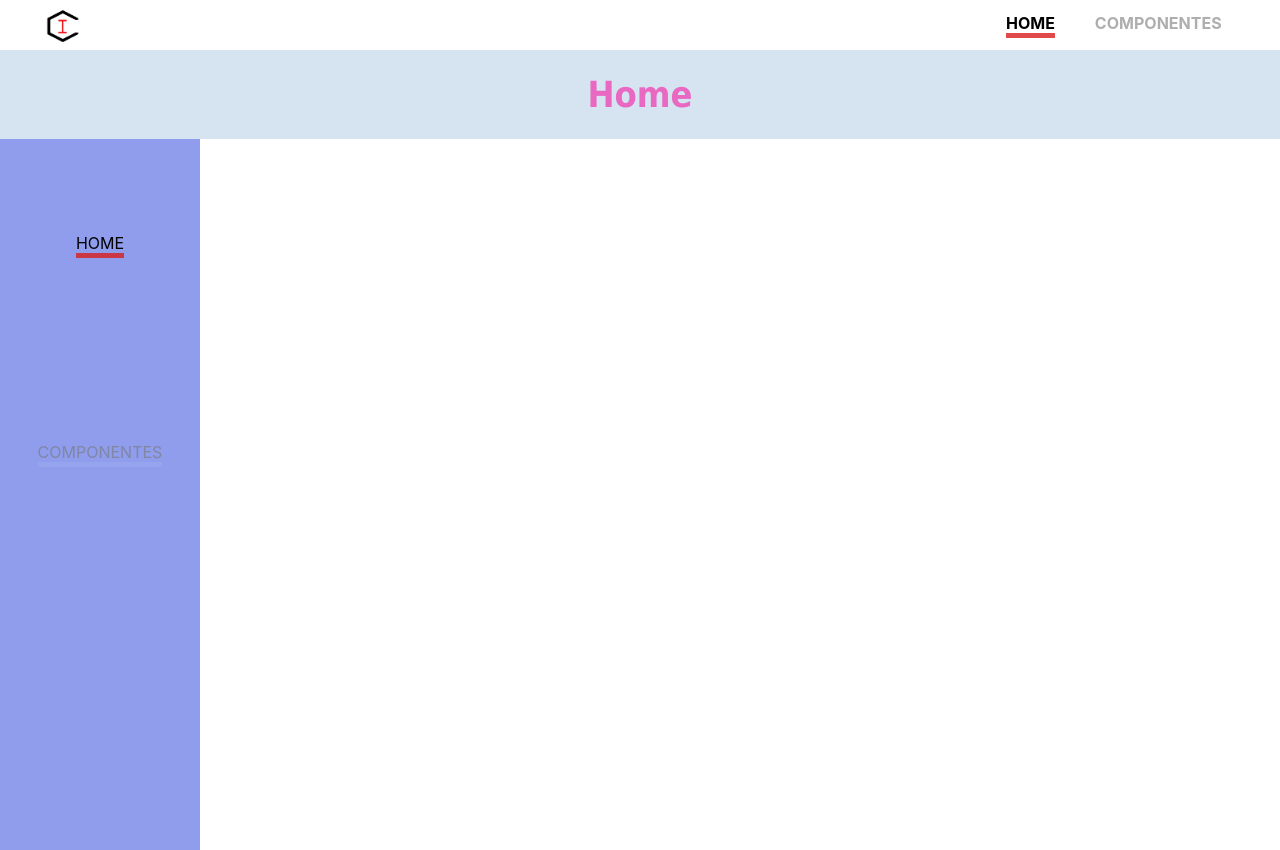
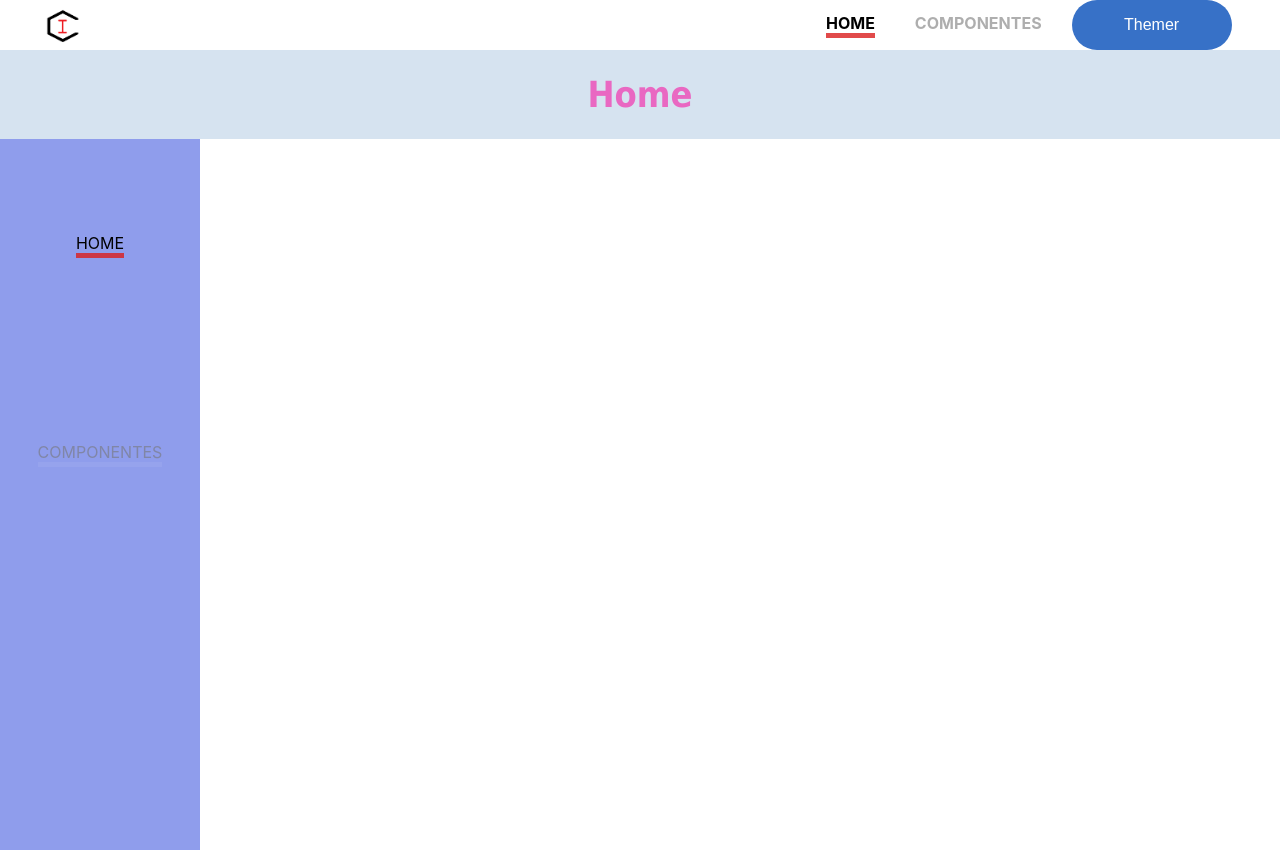
Before and after one commit to LeonardoMoreiraDaSilva/componentes, a Next.js app: page / in a window 1280 px wide. Built offline with nearby package versions, Linux system fonts and the light colour scheme.

Commit message:
Testando função alterar thema

```diff
--- a/src/components/button/defaultButton/index.jsx
+++ b/src/components/button/defaultButton/index.jsx
@@ -1,12 +1,12 @@
 import { DefaultButtonStyles } from "./styles";
 
 export default function DefaultButton(
-    {children, w, h, bgc, bgh, fontcolor, fontcolorh, fontsize, bradius, margin}){
+    {children, w, h, bgc, bgh, fontcolor, fontcolorh, fontsize, bradius, margin, alternarThemer}){
     return(
         <DefaultButtonStyles
             w={w} h={h} bgc={bgc} bgh={bgh} fontcolor={fontcolor}
             fontcolorh={fontcolorh} fontsize={fontsize} bradius={bradius}
-            margin={margin}>{children}
+            margin={margin} alternarThemer={alternarThemer}>{children}
         </DefaultButtonStyles>
     )
 }
--- a/src/components/menu/navegation/index.jsx
+++ b/src/components/menu/navegation/index.jsx
@@ -4,6 +4,8 @@ import { NavConteiner } from "./styles";
 import MenuHamburguer2 from "../menuHamburguer";
 import MenuMobile from "../menuMobile";
 import { BoxNav } from "./styles";
+import DefaultButton from "../../button/defaultButton";
+import AlternarTheme from "../../theme";
 
 
 export default function Navegation2({isVisible, menuClick}){
@@ -14,6 +16,7 @@ export default function Navegation2({isVisible, menuClick}){
                 <BoxNav>
                     <NavLink  path="/" text="HOME" />
                     <NavLink  path="/componentes" text="COMPONENTES"/>
+                    <DefaultButton onClick={AlternarTheme}>Themer</DefaultButton>
                 </BoxNav>
                 <MenuHamburguer2 isVisible={isVisible} menuClick={menuClick}/>
             </NavConteiner>
--- a/src/components/theme/index.jsx
+++ b/src/components/theme/index.jsx
@@ -1,10 +1,21 @@
 import { DarkTheme } from "./darkTheme";
 import { DefaultTheme } from "./defaultTheme";
+
 
 const Themes = [
     DarkTheme,
     DefaultTheme
 ]
+const teste = "ok"
+//console.log(teste)
+
+export default function AlternarTheme(){
+    return(
+        console.log('esta funcionando! ok...')
+        );
+}
+
+
 
 const Theme = Themes[1]
 export {Theme}
```
